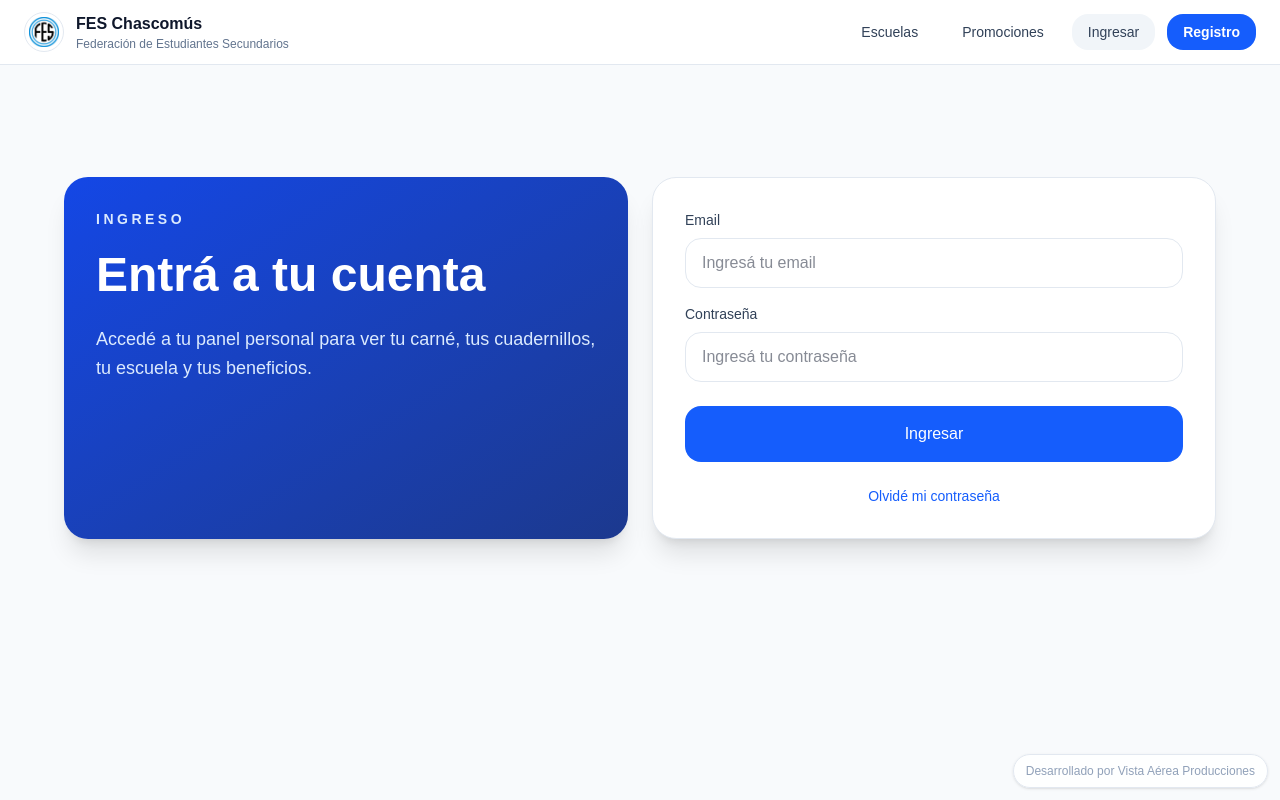
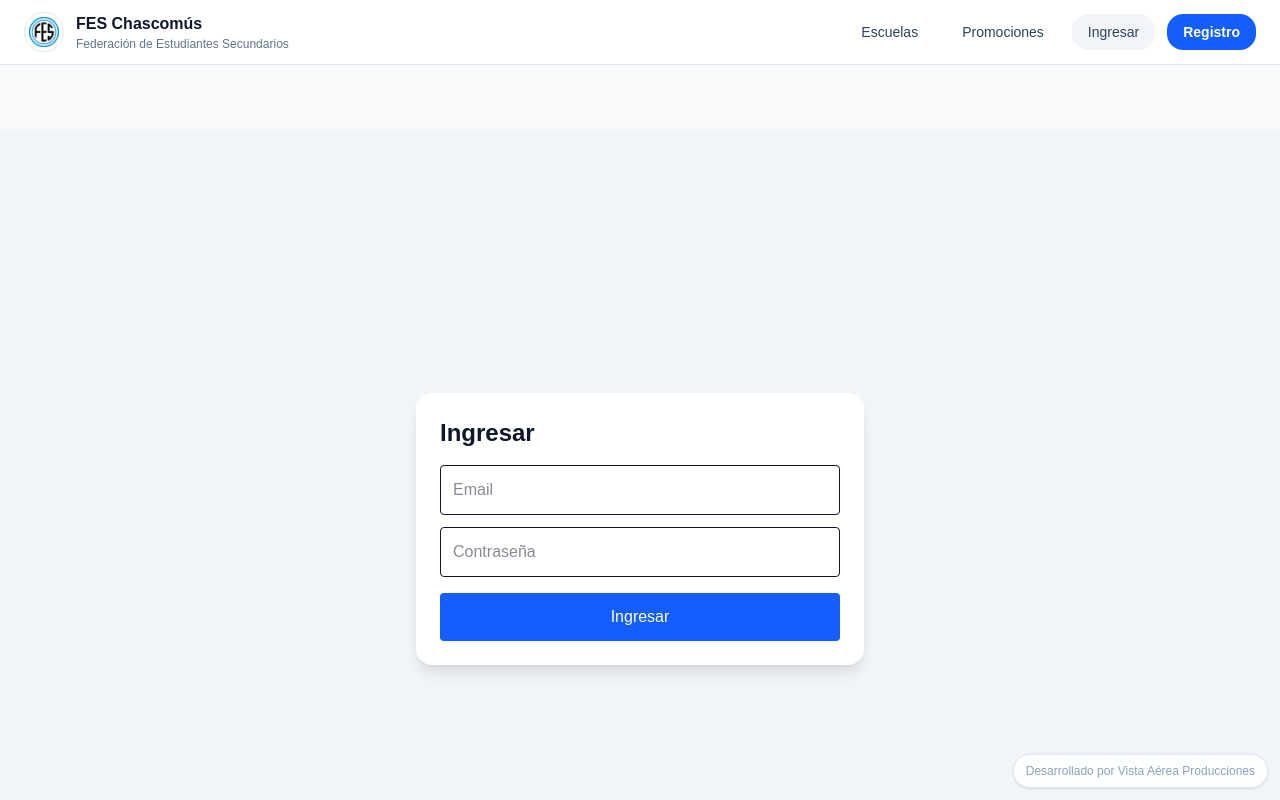
Before and after one commit to feschascomus/fes-chascomus, a Next.js app: page /login in a window 1280 px wide. Shown: the top 800 px of the page. Built offline with nearby package versions, Linux system fonts and the light colour scheme; no server answers.

Commit message:
session persistencia PRO

```diff
--- a/src/app/login/page.js
+++ b/src/app/login/page.js
@@ -1,11 +1,10 @@
 "use client"
 
-import Link from "next/link"
 import { useState } from "react"
 import { createClient } from "@/lib/supabase/client"
 import { useRouter } from "next/navigation"
 
-export default function Login() {
+export default function LoginPage() {
   const supabase = createClient()
   const router = useRouter()
 
@@ -13,92 +12,57 @@ export default function Login() {
   const [password, setPassword] = useState("")
   const [loading, setLoading] = useState(false)
 
-  const login = async () => {
+  const handleLogin = async () => {
     if (!email || !password) {
-      alert("Completá email y contraseña")
+      alert("Completá todos los campos")
       return
     }
 
     setLoading(true)
 
     const { error } = await supabase.auth.signInWithPassword({
-      email: email.trim(),
+      email,
       password,
     })
 
+    setLoading(false)
+
     if (error) {
-      setLoading(false)
       alert(error.message)
       return
     }
 
-    router.replace("/panel")
-    router.refresh()
+    router.push("/panel")
   }
 
   return (
-    <main className="px-4 py-8 sm:px-6 sm:py-12">
-      <div className="mx-auto grid max-w-6xl gap-6 lg:grid-cols-2">
-        <section className="rounded-3xl bg-gradient-to-br from-blue-700 to-blue-900 p-8 text-white shadow-xl">
-          <p className="text-sm font-semibold uppercase tracking-[0.25em] text-blue-100">
-            Ingreso
-          </p>
+    <main className="min-h-screen flex items-center justify-center bg-slate-100 p-4">
+      <div className="bg-white p-6 rounded-2xl shadow-lg w-full max-w-md">
+        <h1 className="text-2xl font-bold mb-4">Ingresar</h1>
 
-          <h1 className="mt-4 text-4xl font-bold leading-tight sm:text-5xl">
-            Entrá a tu cuenta
-          </h1>
-
-          <p className="mt-5 max-w-xl text-base leading-relaxed text-blue-100 sm:text-lg">
-            Accedé a tu panel personal para ver tu carné, tus cuadernillos, tu escuela y tus beneficios.
-          </p>
-        </section>
-
-        <section className="rounded-3xl border border-slate-200 bg-white p-6 shadow-xl sm:p-8">
-          <div className="space-y-4">
-            <div>
-              <label className="mb-2 block text-sm font-medium text-slate-700">
-                Email
-              </label>
         <input
           type="email"
-                className="block w-full rounded-2xl border border-slate-200 bg-white px-4 py-3 text-slate-900"
-                placeholder="Ingresá tu email"
+          placeholder="Email"
+          className="border p-3 w-full mb-3 rounded"
           value={email}
           onChange={(e) => setEmail(e.target.value)}
         />
-            </div>
 
-            <div>
-              <label className="mb-2 block text-sm font-medium text-slate-700">
-                Contraseña
-              </label>
         <input
           type="password"
-                className="block w-full rounded-2xl border border-slate-200 bg-white px-4 py-3 text-slate-900"
-                placeholder="Ingresá tu contraseña"
+          placeholder="Contraseña"
+          className="border p-3 w-full mb-4 rounded"
           value={password}
           onChange={(e) => setPassword(e.target.value)}
         />
-            </div>
 
         <button
-              onClick={login}
+          onClick={handleLogin}
           disabled={loading}
-              className="mt-2 w-full rounded-2xl bg-blue-600 px-6 py-4 text-base font-semibold text-white transition hover:bg-blue-700 disabled:opacity-60"
+          className="bg-blue-600 text-white w-full py-3 rounded font-semibold"
         >
           {loading ? "Ingresando..." : "Ingresar"}
         </button>
-
-            <p className="pt-2 text-center text-sm text-slate-600">
-              <Link
-                href="/recuperar"
-                className="font-medium text-blue-600 hover:underline"
-              >
-                Olvidé mi contraseña
-              </Link>
-            </p>
-          </div>
-        </section>
       </div>
     </main>
   )
--- a/src/lib/supabase/client.js
+++ b/src/lib/supabase/client.js
@@ -1,8 +1,14 @@
 import { createBrowserClient } from "@supabase/ssr"
 
+let client = null
+
 export function createClient() {
-  return createBrowserClient(
+  if (client) return client
+
+  client = createBrowserClient(
     process.env.NEXT_PUBLIC_SUPABASE_URL,
-    process.env.NEXT_PUBLIC_SUPABASE_PUBLISHABLE_KEY
+    process.env.NEXT_PUBLIC_SUPABASE_ANON_KEY
   )
+
+  return client
 }
--- a/src/lib/supabase/proxy.js
+++ b/src/lib/supabase/proxy.js
@@ -1,25 +1,21 @@
 import { createServerClient } from "@supabase/ssr"
 import { NextResponse } from "next/server"
 
-export async function updateSession(request) {
-  let supabaseResponse = NextResponse.next({
-    request,
-  })
+export async function proxy(req) {
+  let res = NextResponse.next()
 
   const supabase = createServerClient(
     process.env.NEXT_PUBLIC_SUPABASE_URL,
-    process.env.NEXT_PUBLIC_SUPABASE_PUBLISHABLE_KEY,
+    process.env.NEXT_PUBLIC_SUPABASE_ANON_KEY,
     {
       cookies: {
         getAll() {
-          return request.cookies.getAll()
+          return req.cookies.getAll()
         },
         setAll(cookiesToSet) {
-          cookiesToSet.forEach(({ name, value }) => request.cookies.set(name, value))
-          supabaseResponse = NextResponse.next({ request })
-          cookiesToSet.forEach(({ name, value, options }) =>
-            supabaseResponse.cookies.set(name, value, options)
-          )
+          cookiesToSet.forEach(({ name, value, options }) => {
+            res.cookies.set(name, value, options)
+          })
         },
       },
     }
@@ -29,36 +25,49 @@ export async function updateSession(request) {
     data: { user },
   } = await supabase.auth.getUser()
 
-  const pathname = request.nextUrl.pathname
+  const pathname = req.nextUrl.pathname
 
-  const protectedRoutes = [
+  const rutasPrivadas = [
     "/panel",
+    "/carne",
     "/admin-fes",
     "/publicar-novedad",
     "/publicar-cuadernillo",
   ]
 
-  const authRoutes = ["/login", "/registro"]
+  const rutasAuth = ["/login", "/registro"]
 
-  const isProtectedRoute = protectedRoutes.some((route) =>
-    pathname.startsWith(route)
+  const requiereLogin = rutasPrivadas.some((r) =>
+    pathname.startsWith(r)
   )
 
-  const isAuthRoute = authRoutes.some((route) =>
-    pathname.startsWith(route)
+  const esRutaAuth = rutasAuth.some((r) =>
+    pathname.startsWith(r)
   )
 
-  if (!user && isProtectedRoute) {
-    const url = request.nextUrl.clone()
+  if (requiereLogin && !user) {
+    const url = req.nextUrl.clone()
     url.pathname = "/login"
     return NextResponse.redirect(url)
   }
 
-  if (user && isAuthRoute) {
-    const url = request.nextUrl.clone()
+  if (esRutaAuth && user) {
+    const url = req.nextUrl.clone()
     url.pathname = "/panel"
     return NextResponse.redirect(url)
   }
 
-  return supabaseResponse
+  return res
 }
+
+export const config = {
+  matcher: [
+    "/panel/:path*",
+    "/carne/:path*",
+    "/admin-fes/:path*",
+    "/publicar-novedad/:path*",
+    "/publicar-cuadernillo/:path*",
+    "/login",
+    "/registro",
+  ],
+}
--- a/src/lib/supabase/server.js
+++ b/src/lib/supabase/server.js
@@ -2,22 +2,18 @@ import { createServerClient } from "@supabase/ssr"
 import { cookies } from "next/headers"
 
 export async function createClient() {
-  const cookieStore = await cookies()
+  const cookieStore = cookies()
 
   return createServerClient(
     process.env.NEXT_PUBLIC_SUPABASE_URL,
-    process.env.NEXT_PUBLIC_SUPABASE_PUBLISHABLE_KEY,
+    process.env.NEXT_PUBLIC_SUPABASE_ANON_KEY,
     {
       cookies: {
         getAll() {
           return cookieStore.getAll()
         },
-        setAll(cookiesToSet) {
-          try {
-            cookiesToSet.forEach(({ name, value, options }) => {
-              cookieStore.set(name, value, options)
-            })
-          } catch {}
+        setAll() {
+          // Next.js maneja cookies automáticamente
         },
       },
     }
```
Lines whose indentation alone changed are shown as unchanged.
